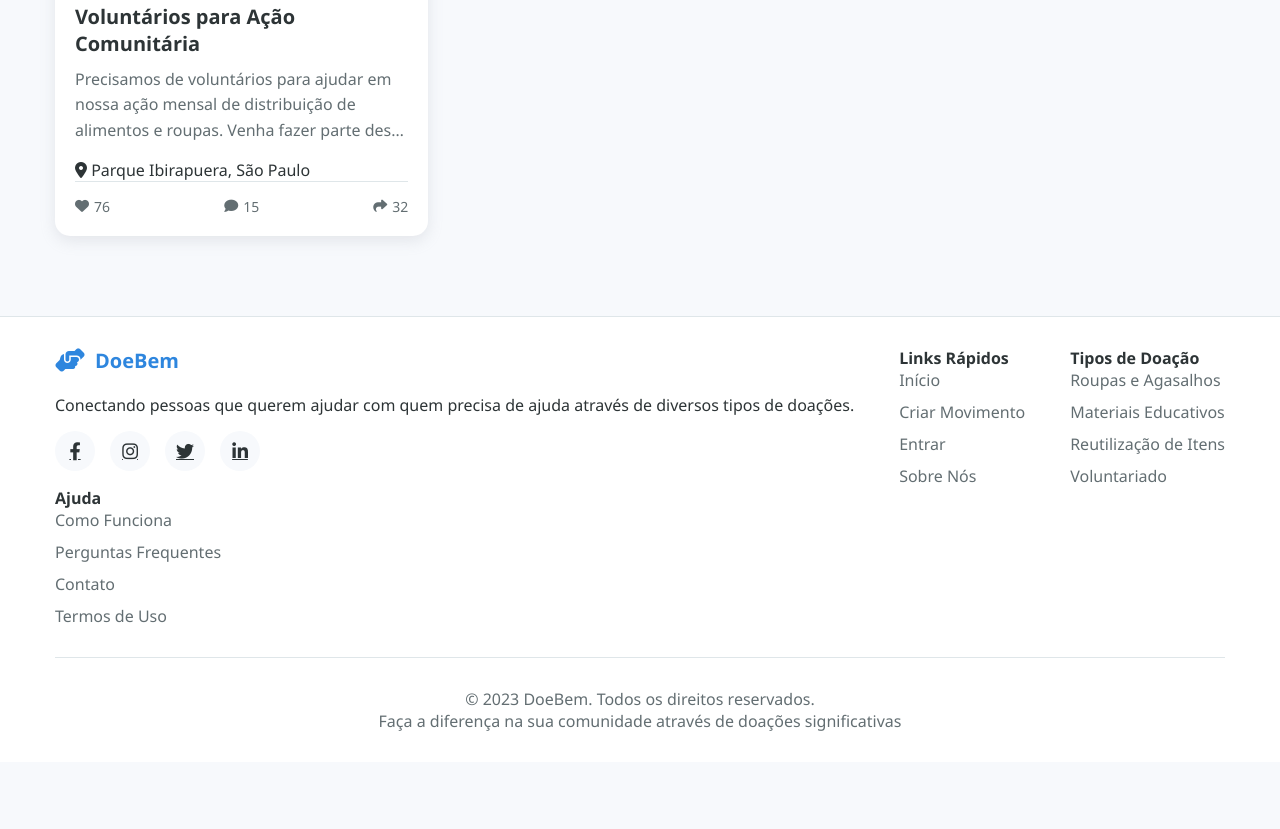
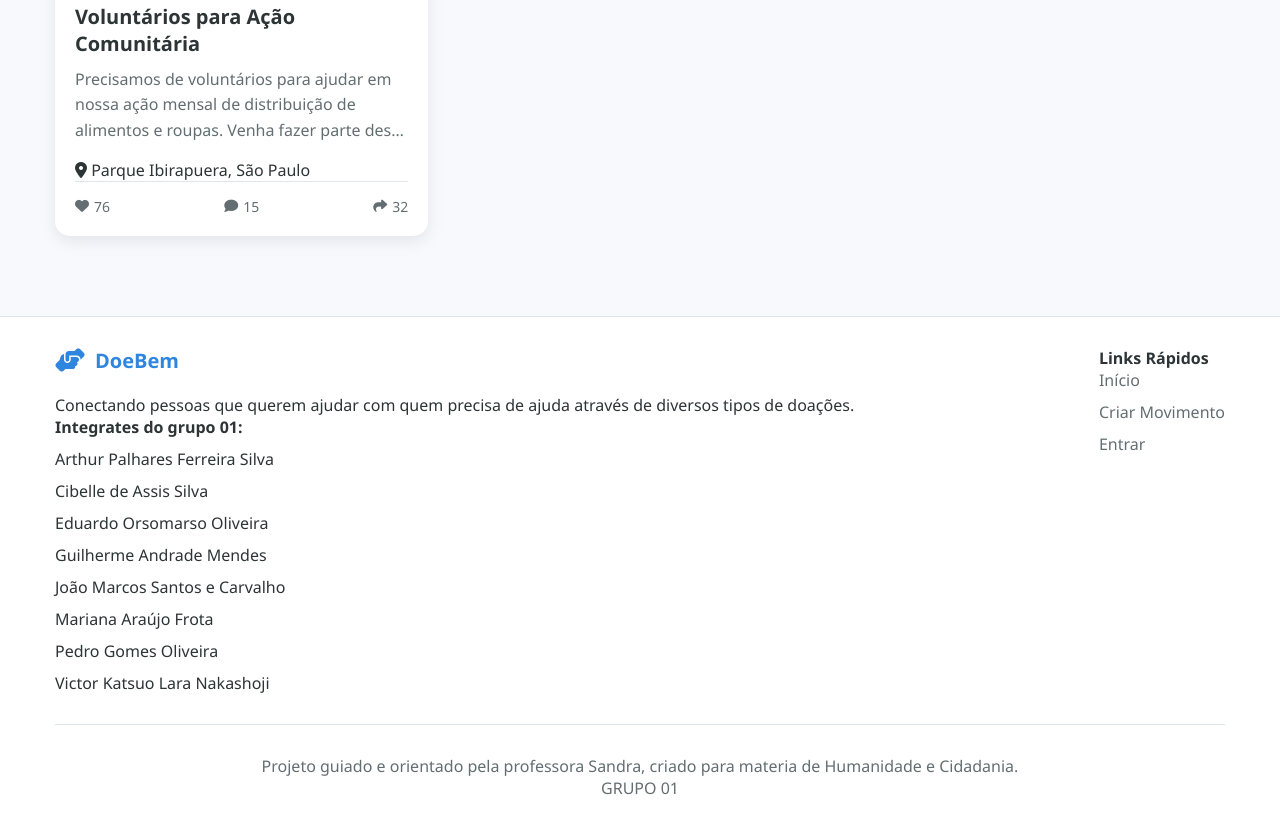
Before and after one commit to dev-joaocarvalho/HC, a plain HTML site: page index.html in a window 1280 px wide. Shown: the part 1270-2099 px from the top of the page. Before the commit the page ends 2032 px from the top, so only its background shows below. Drawn offline with Linux system fonts and the light colour scheme.

Commit message:
Update index.html

```diff
--- a/index.html
+++ b/index.html
@@ -1054,11 +1054,17 @@
                         <h3>DoeBem</h3>
                     </div>
                     <p>Conectando pessoas que querem ajudar com quem precisa de ajuda através de diversos tipos de doações.</p>
-                    <div class="footer-social">
-                        <a href="#" class="social-icon"><i class="fab fa-facebook-f"></i></a>
-                        <a href="#" class="social-icon"><i class="fab fa-instagram"></i></a>
-                        <a href="#" class="social-icon"><i class="fab fa-twitter"></i></a>
-                        <a href="#" class="social-icon"><i class="fab fa-linkedin-in"></i></a>
+                    <h4>Integrates do grupo 01:</h4>
+                    <div class="footer-links">
+                        <p> </p>
+                        <p>Arthur Palhares Ferreira Silva</p>
+                        <p>Cibelle de Assis Silva</p>
+                        <p>Eduardo Orsomarso Oliveira</p>
+                        <p>Guilherme Andrade Mendes</p>
+                        <p>João Marcos Santos e Carvalho</p>
+                        <p>Mariana Araújo Frota</p>
+                        <p>Pedro Gomes Oliveira</p>
+                        <p>Victor Katsuo Lara Nakashoji</p>
                     </div>
                 </div>
 
@@ -1068,34 +1074,14 @@
                         <a href="#" id="footerHome">Início</a>
                         <a href="#" id="footerCreateBtn">Criar Movimento</a>
                         <a href="#" id="footerLoginBtn">Entrar</a>
-                        <a href="#">Sobre Nós</a>
                     </div>
                 </div>
 
-                <div class="footer-section">
-                    <h4>Tipos de Doação</h4>
-                    <div class="footer-links">
-                        <a href="#">Roupas e Agasalhos</a>
-                        <a href="#">Materiais Educativos</a>
-                        <a href="#">Reutilização de Itens</a>
-                        <a href="#">Voluntariado</a>
-                    </div>
-                </div>
-
-                <div class="footer-section">
-                    <h4>Ajuda</h4>
-                    <div class="footer-links">
-                        <a href="#">Como Funciona</a>
-                        <a href="#">Perguntas Frequentes</a>
-                        <a href="#">Contato</a>
-                        <a href="#">Termos de Uso</a>
-                    </div>
-                </div>
             </div>
 
             <div class="copyright">
-                <p>&copy; 2023 DoeBem. Todos os direitos reservados.</p>
-                <p>Faça a diferença na sua comunidade através de doações significativas</p>
+                <p>Projeto guiado e orientado pela professora Sandra, criado para materia de Humanidade e Cidadania.</p>
+                <p>GRUPO 01</p>
             </div>
         </div>
     </footer>
```
